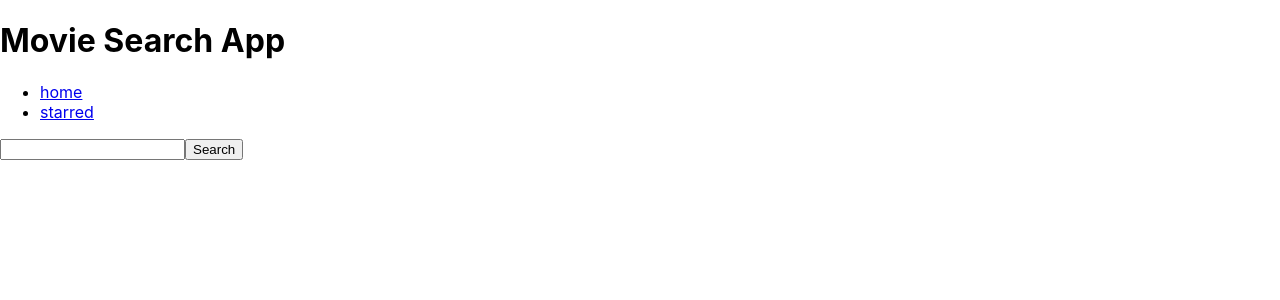
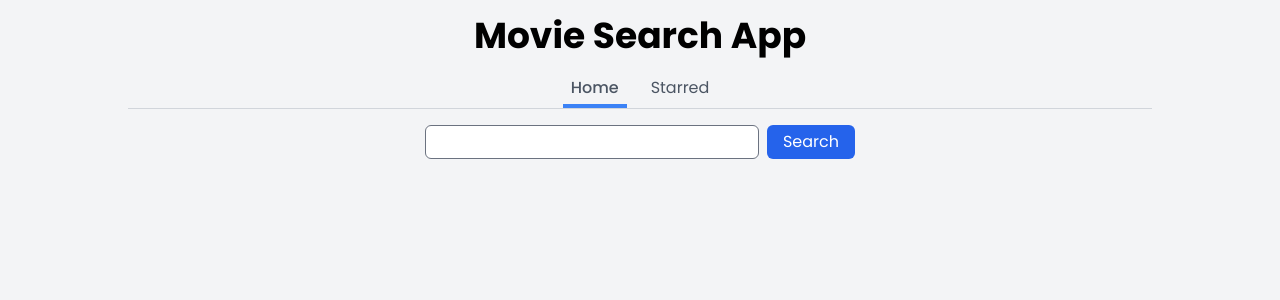
Before and after one commit to adarshzpatel/movie-search-app-reactjs, a React (Create React App) app: page / in a window 1280 px wide. Shown: the top 300 px of the page. Built offline with nearby package versions, Linux system fonts and the light colour scheme.

Commit message:
added tailwind css and refactored api request

```diff
--- /dev/null
+++ b/craco.config.js
@@ -0,0 +1,11 @@
+// craco.config.js
+module.exports = {
+    style: {
+      postcss: {
+        plugins: [
+          require('tailwindcss'),
+          require('autoprefixer'),
+        ],
+      },
+    },
+  }
--- a/src/App.css
+++ /dev/null
@@ -1,38 +0,0 @@
-.App {
-  text-align: center;
-}
-
-.App-logo {
-  height: 40vmin;
-  pointer-events: none;
-}
-
-@media (prefers-reduced-motion: no-preference) {
-  .App-logo {
-    animation: App-logo-spin infinite 20s linear;
-  }
-}
-
-.App-header {
-  background-color: #282c34;
-  min-height: 100vh;
-  display: flex;
-  flex-direction: column;
-  align-items: center;
-  justify-content: center;
-  font-size: calc(10px + 2vmin);
-  color: white;
-}
-
-.App-link {
-  color: #61dafb;
-}
-
-@keyframes App-logo-spin {
-  from {
-    transform: rotate(0deg);
-  }
-  to {
-    transform: rotate(360deg);
-  }
-}
--- a/src/App.js
+++ b/src/App.js
@@ -1,6 +1,5 @@
 import React from "react";
 import { Route, Switch } from "react-router";
-import "./App.css";
 import Home from "./pages/Home";
 import Starred from "./pages/Starred";
 
--- a/src/components/Layout.js
+++ b/src/components/Layout.js
@@ -3,11 +3,11 @@ import Nav from './Nav'
 
 function Layout({children}) {
     return (
-        <div>
+        <div className='flex flex-col items-center max-w-screen-lg mx-auto'>
             <h1>Movie Search App</h1>
             <Nav/>
             <main>
-            {children}
+                {children}
             </main>
         </div>
     )
--- a/src/components/Nav.js
+++ b/src/components/Nav.js
@@ -1,22 +1,24 @@
-import React from 'react'
-import { Link } from 'react-router-dom'
+import React from "react";
+import { Link } from "react-router-dom";
 
 const LINKS = [
-{to:'/',text:'home'},
-{to:'/starred',text:'starred'}
-]
+  { to: "/", text: "Home" },
+  { to: "/starred", text: "Starred" },
+];
+
 function Nav() {
+  const currentPath = window.location.pathname;
   return (
-        <nav>
-          <ul>
-              {LINKS.map((item)=>(
-                  <li key={item.text}>
+    <nav className='w-full mb-4'>
+      <ul className='flex justify-center border-gray-300 gap-4 border-b w-full '>
+        {LINKS.map((item) => (
+          <li key={item.text} className={`${item.to===currentPath && 'border-b-4 text-gray-800 font-medium'} text-gray-600 border-blue-500 px-2 py-1`}>
             <Link to={item.to}>{item.text}</Link>
           </li>
         ))}
       </ul>
     </nav>
-    )
+  );
 }
 
-export default Nav
+export default Nav;
--- a/src/index.css
+++ b/src/index.css
@@ -1,13 +1,14 @@
-body {
-  margin: 0;
-  font-family: -apple-system, BlinkMacSystemFont, 'Segoe UI', 'Roboto', 'Oxygen',
-    'Ubuntu', 'Cantarell', 'Fira Sans', 'Droid Sans', 'Helvetica Neue',
-    sans-serif;
-  -webkit-font-smoothing: antialiased;
-  -moz-osx-font-smoothing: grayscale;
+/* ./src/index.css */
+@import url('https://fonts.googleapis.com/css2?family=Poppins:wght@100;200;300;400;500;600;700;800;900&display=swap');
+@tailwind base;
+@tailwind components;
+@tailwind utilities;
+
+@layer base{
+  body{
+    @apply bg-gray-100
+  }
+  h1{
+    @apply text-4xl font-bold m-4
+  }
 }
-
-code {
-  font-family: source-code-pro, Menlo, Monaco, Consolas, 'Courier New',
-    monospace;
-}
--- /dev/null
+++ b/src/misc/config.js
@@ -0,0 +1,7 @@
+const API_BASE_URL = 'https://api.tvmaze.com'
+
+export async function apiGet({queryString}){
+
+    const response = await fetch(`${API_BASE_URL}${queryString}`).then((res) => res.json());
+    return response;
+}
--- a/src/pages/Home.js
+++ b/src/pages/Home.js
@@ -1,8 +1,10 @@
 import React, { useState } from "react";
 import Layout from "../components/Layout";
-
+import { apiGet } from "../misc/config";
 function Home() {
   const [input, setInput] = useState("");
+  const [results,setResults] = useState(null);
+
   const onInputChange = (e) => {
     setInput(e.target.value);
   };
@@ -13,17 +15,32 @@ function Home() {
     }
   }
 
+  const renderResults = () => {
+    if(results && results.length === 0){
+        return <div>No Movies Found.</div>
+    }
+
+    if(results && results.length > 0){
+        return <div>
+            {results.map(item=><div key={item.show.id}>{item.show.name}</div> )}
+        </div>
+    }
+    return null;
+  }
+
   const onSearch = () => {
-    fetch(`https://api.tvmaze.com/search/shows?q=${input}`)
-      .then((res) => res.json())
-      .then((result) => {
-        console.log(result);
-      });
+   apiGet(`/search/shows?q=${input}`).then(result=>{
+     setResults(result);
+
+   })
   };
   return (
     <Layout>
-      <input onKeyDown={onKeyDown} value={input} onChange={onInputChange} type="text" />
-        <button onClick={onSearch}>Search</button>
+      <div className='flex gap-2'>
+        <input className='hover:ring-1 border ring-gray-700 focus:ring-1  focus:outline-none rounded-md px-2 py-1' onKeyDown={onKeyDown} value={input} onChange={onInputChange} type="text" />
+        <button className='px-4 py-1 hover:bg-blue-700 bg-blue-600 rounded-md text-white focus:outline-none' onClick={onSearch}>Search</button>
+      </div>
+        {renderResults()}
     </Layout>
   );
 }
--- /dev/null
+++ b/tailwind.config.js
@@ -0,0 +1,18 @@
+// tailwind.config.js
+module.exports = {
+    mode:'jit',
+    purge: ['./src/**/*.{js,jsx,ts,tsx}', './public/index.html'],
+    darkMode: false, // or 'media' or 'class'
+    theme: {
+      fontFamily:{
+          sans:['Poppins','sans-serif']
+      },
+      extend: {},
+    },
+    variants: {
+      extend: {},
+    },
+    plugins: [
+      require('@tailwindcss/forms')
+    ],
+  }
```
Also changed, not shown: package.json (+10 -3 lines), 1 other file (tests, documents, lock files or other folders). Lines whose indentation alone changed are shown as unchanged.
